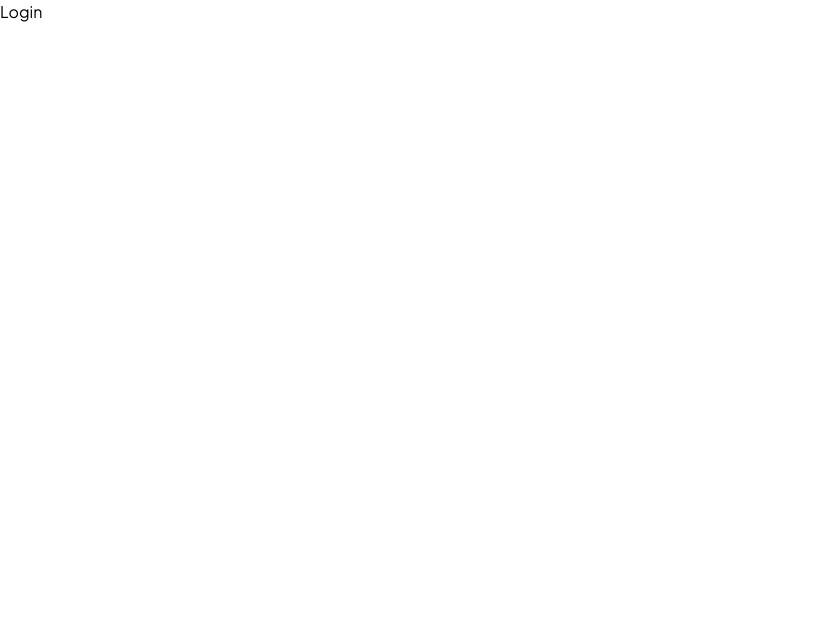
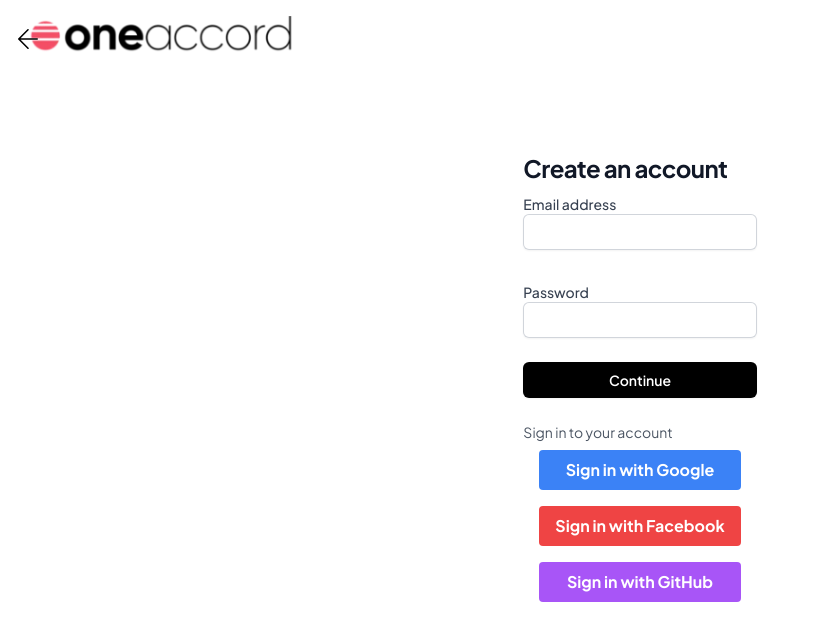
Before and after one commit to Firm-Collective/One-Accord, a Next.js app: page /login in a window 1280 px wide. Shown: the top 640 px of the page, without its empty margins (0-819 px from the left). Built offline with nearby package versions, Linux system fonts and the light colour scheme.

Commit message:
Added auth form to login page

```diff
--- a/app/(auth)/login/page.tsx
+++ b/app/(auth)/login/page.tsx
@@ -1,3 +1,5 @@
+import AuthenticationForm from '@/components/authenticationForm';
+
 export default function Login() {
-    return <p>Login</p>
+    return <AuthenticationForm />;
 }
--- a/components/authenticationForm.tsx
+++ b/components/authenticationForm.tsx
@@ -11,7 +11,6 @@ import { useState } from 'react';
 import Alert from './alert';
 import { useRouter } from 'next/navigation';
 import BackButton from './backButton';
-import { log } from 'console';
 
 // TODO:
 // 1. Can we consolidate this schema and FormValues into a single type?
```
